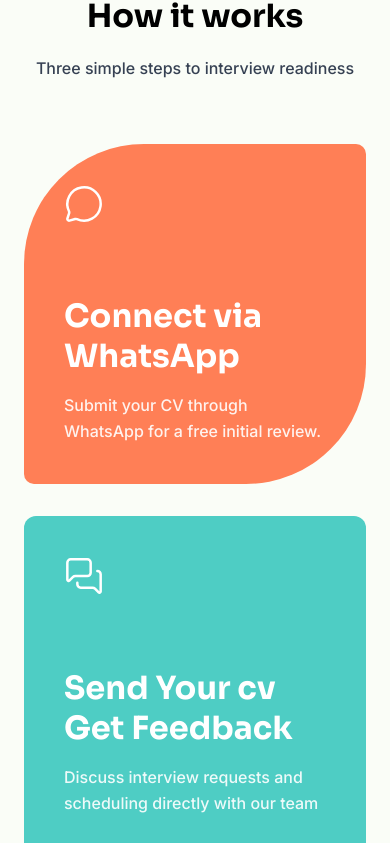
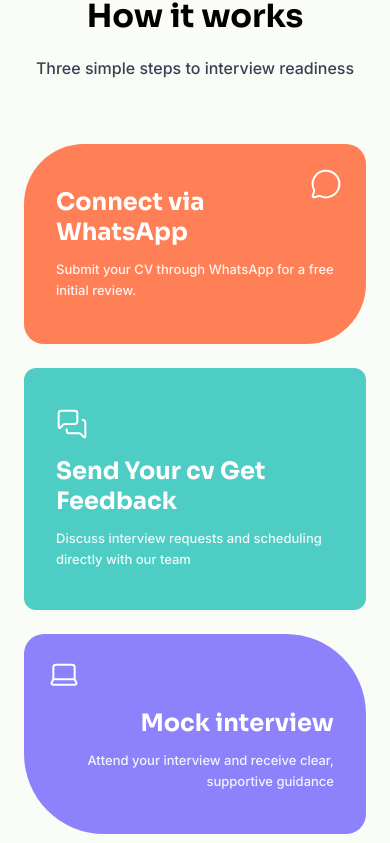
Before and after one commit to chamithsandeepa/InterviewPro, a Next.js app: page / in a window 390 px wide. Shown: the part 4875-5718 px from the top of the page. Built offline with nearby package versions, Linux system fonts and the light colour scheme.

Commit message:
enhance Process component with responsive design for mobile and desktop views, improving layout and content clarity

```diff
--- a/components/Process.tsx
+++ b/components/Process.tsx
@@ -64,8 +64,8 @@
           </motion.p>
         </motion.div>
 
-        {/* Steps */}
-        <div className="grid grid-cols-1 gap-8 md:grid-cols-3">
+        {/* DESKTOP VIEW */}
+        <div className="hidden lg:grid grid-cols-1 gap-8 md:grid-cols-3">
           {/* Step 1 - WhatsApp */}
           <motion.div
             className="bg-[#FF7F56] p-10 text-white min-h-85 flex flex-col justify-between"
@@ -96,10 +96,10 @@
                 className="text-[32px] leading-tight font-bold"
                 style={{ fontFamily: "var(--font-sora)" }}
               >
-                Connect via <br /> WhatsApp
+                Connect for a <br /> Free Initial Review.
               </h3>
               <p className="mt-4 text-white/90 leading-relaxed font-medium">
-                Submit your CV through WhatsApp for a free initial review.
+                Submit your CV via WhatsApp for a complimentary, expert-led initial assessment.
               </p>
             </div>
           </motion.div>
@@ -128,11 +128,12 @@
                 className="text-[32px] leading-tight font-bold"
                 style={{ fontFamily: "var(--font-sora)" }}
               >
-                 Send Your cv <br />
-                 Get Feedback
+                 Receive <br />
+                 Actionable CV <br />
+                 Feedback.
               </h3>
               <p className="mt-4 text-white/90 leading-relaxed font-medium">
-                 Discuss interview requests and scheduling directly with our team
+                 Gain insights into what&apos;s missing. Optimize your CV to start securing more interview calls.
               </p>
             </div>
           </motion.div>
@@ -167,14 +168,101 @@
                 className="text-[32px] leading-tight font-bold"
                  style={{ fontFamily: "var(--font-sora)" }}
               >
-                Mock interview
+                Master the <br />
+                Interview with a <br />
+                Mock Session.
               </h3>
               <p className="mt-4 text-white/90 leading-relaxed font-medium">
-                Attend your interview and receive clear, supportive guidance
+                Identify areas for improvement through a realistic simulation. Learn the exact steps to get hired.
               </p>
             </div>
           </motion.div>
+        </div>
 
+        {/* MOBILE VIEW */}
+        <div className="block lg:hidden flex flex-col gap-6">
+          {/* Step 1 - WhatsApp */}
+          <motion.div
+            className="bg-[#FF7F56] py-10 px-8 text-white relative min-h-[200px] flex flex-col justify-center"
+            style={{
+              borderTopLeftRadius: "60px",
+              borderBottomRightRadius: "60px",
+              borderTopRightRadius: "20px",
+              borderBottomLeftRadius: "20px",
+            }}
+            initial={{ opacity: 0, y: 30 }}
+            whileInView={{ opacity: 1, y: 0 }}
+            viewport={{ once: true }}
+            transition={{ duration: 0.5 }}
+          >
+            <div className="absolute top-6 right-6">
+               <MessageCircle className="h-8 w-8 text-white" strokeWidth={1.5} />
+            </div>
+
+            <h3
+              className="text-[24px] leading-tight font-bold pr-10"
+              style={{ fontFamily: "var(--font-sora)" }}
+            >
+              Connect via WhatsApp
+            </h3>
+            <p className="mt-3 text-white/90 text-[13px] leading-relaxed font-medium">
+              Submit your CV through WhatsApp for a free initial review.
+            </p>
+          </motion.div>
+
+           {/* Step 2 - CV */}
+           <motion.div
+            className="bg-[#4ECDC4] py-10 px-8 text-white rounded-xl min-h-[200px] flex flex-col justify-center"
+            initial={{ opacity: 0, y: 30 }}
+            whileInView={{ opacity: 1, y: 0 }}
+            viewport={{ once: true }}
+            transition={{ duration: 0.5, delay: 0.1 }}
+          >
+             <div className="mb-4">
+               <MessagesSquare className="h-8 w-8 text-white" strokeWidth={1.5} />
+            </div>
+
+            <h3
+              className="text-[24px] leading-tight font-bold"
+              style={{ fontFamily: "var(--font-sora)" }}
+            >
+               Send Your cv Get Feedback
+            </h3>
+            <p className="mt-3 text-white/90 text-[13px] leading-relaxed font-medium">
+               Discuss interview requests and scheduling directly with our team
+            </p>
+          </motion.div>
+
+           {/* Step 3 - Mock */}
+           <motion.div
+            className="bg-[#8E81FC] py-10 px-8 text-white relative min-h-[200px] flex flex-col justify-center items-end text-right"
+             style={{
+               borderTopRightRadius: "80px",
+               borderBottomLeftRadius: "80px",
+               borderTopLeftRadius: "20px",
+               borderBottomRightRadius: "20px",
+            }}
+            initial={{ opacity: 0, y: 30 }}
+            whileInView={{ opacity: 1, y: 0 }}
+            viewport={{ once: true }}
+            transition={{ duration: 0.5, delay: 0.2 }}
+          >
+             <div className="absolute top-6 left-6">
+               <Laptop className="h-8 w-8 text-white" strokeWidth={1.5} />
+            </div>
+
+             <div className="w-full text-right mt-8">
+              <h3
+                className="text-[24px] leading-tight font-bold"
+                 style={{ fontFamily: "var(--font-sora)" }}
+              >
+                Mock interview
+              </h3>
+              <p className="mt-3 text-white/90 text-[13px] leading-relaxed font-medium">
+                Attend your interview and receive clear, supportive guidance
+              </p>
+             </div>
+          </motion.div>
         </div>
       </motion.div>
     </section>
```
